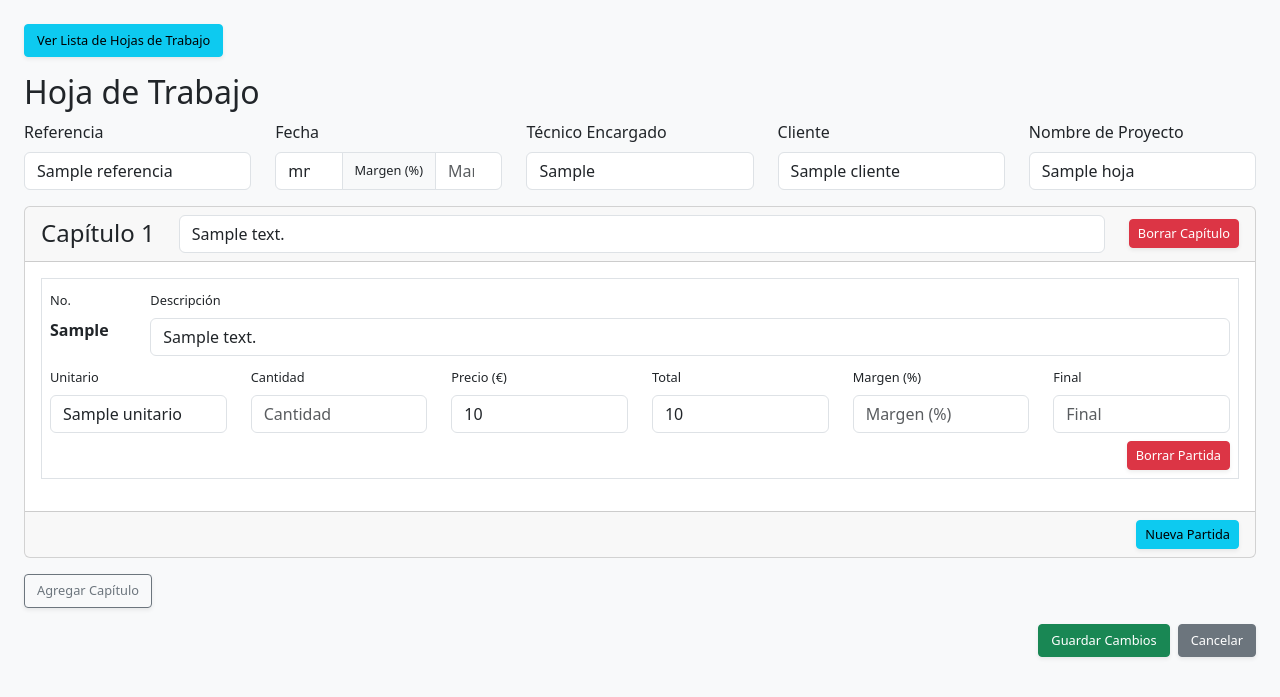
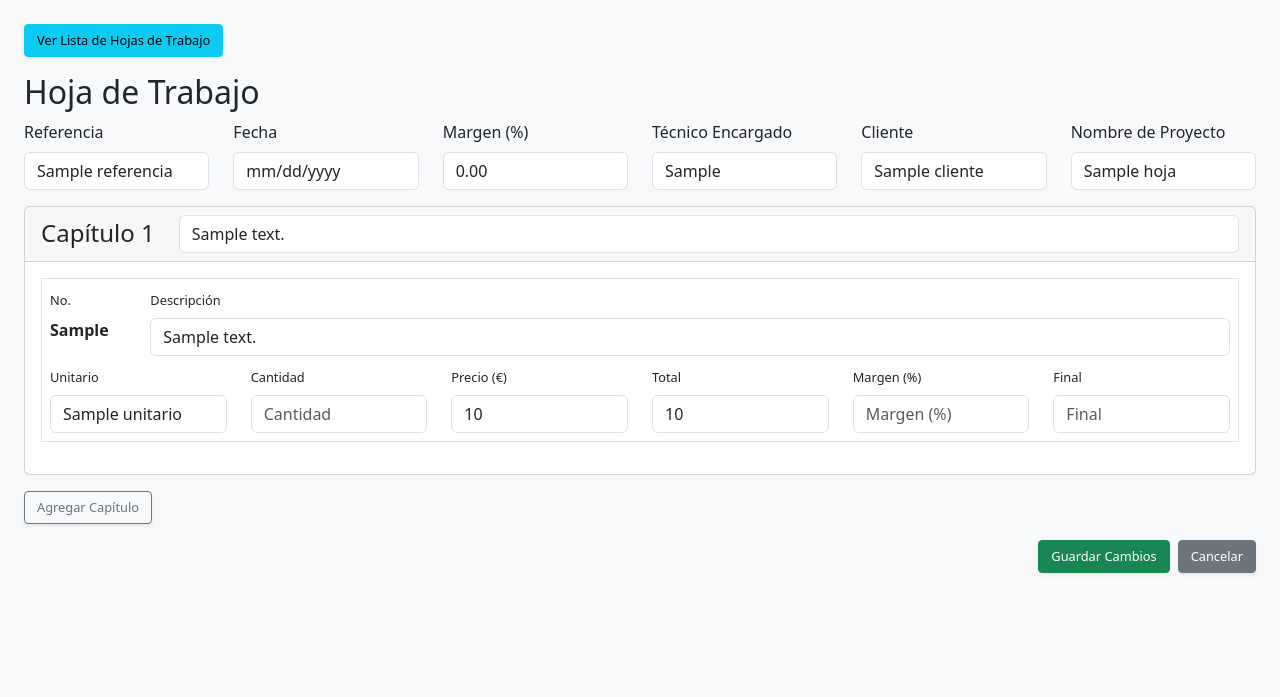
Before and after one commit to merono1/AM2.1, a Flask app: template templates/hojas_trabajo_editar.html in a window 1280 px wide. Shown: the part 56-753 px from the top of the page. Run offline with Flask 3, Linux system fonts and the light colour scheme; the template is opened without the code that fills it: most values are stand-ins (such as "Sample title", 1, 10 or a date in 2020).

Commit message:
10-04-22-33

```diff
--- a/app_web.py
+++ b/app_web.py
@@ -6,14 +6,12 @@
 from hojas_trabajo import hojas_trabajo_bp
 from dbhelper import DBHelper, create_schema
 
-
 app = Flask(__name__)
 app.secret_key = "supersecreto"
 
 # Crear la base de datos y las tablas si no existen
 db = DBHelper()
 create_schema()
-
 
 # Registrar los blueprints
 app.register_blueprint(clientes_bp)
--- a/proyectos.py
+++ b/proyectos.py
@@ -20,10 +20,12 @@
 
 @proyectos_bp.route("/proyectos", endpoint="listar_proyectos")
 def listar_proyectos():
+    # Se añade un subquery para contar presupuestos
     proyectos = db.execute_query("""
         SELECT pr.id, cl.nombre, pr.tipo_proyecto, pr.nombre_proyecto, pr.calle,
                pr.nombre_via, pr.numero, pr.puerta, pr.poblacion,
-               pr.fecha_creacion, pr.referencia
+               pr.fecha_creacion, pr.referencia,
+               (SELECT COUNT(*) FROM presupuestos WHERE id_proyecto = pr.id) AS num_presupuestos
         FROM proyectos pr
         JOIN clientes cl ON pr.id_cliente = cl.id
         ORDER BY pr.id DESC
@@ -99,7 +101,6 @@
         return redirect(url_for("proyectos_bp.listar_proyectos"))
 
     return render_template("proyectos_nuevo.html", cliente_id=cliente_id, cliente_nombre=cliente_nombre, clientes=clientes)
-# Añadir al final de proyectos.py
 
 @proyectos_bp.route("/proyectos/editar/<int:id>", methods=["GET", "POST"])
 def editar_proyecto(id):
--- a/templates/hojas_trabajo_editar.html
+++ b/templates/hojas_trabajo_editar.html
@@ -1,3 +1,4 @@
+<!-- hojas_trabajo_editar.html -->
 {% extends "layout.html" %}
 {% block content %}
 <div class="container-fluid mt-4">
@@ -7,7 +8,7 @@
   </div>
   <h2 title="Hoja de Trabajo">Hoja de Trabajo</h2>
 
-  <!-- Encabezado con datos básicos, ahora con el campo "Margen (%)" junto a la fecha -->
+  <!-- Encabezado con datos básicos -->
   <div class="row mb-3">
     <div class="col-md">
       <label class="form-label" for="referencia">Referencia</label>
@@ -15,11 +16,12 @@
     </div>
     <div class="col-md">
       <label class="form-label" for="fecha">Fecha</label>
-      <div class="input-group">
       <input type="date" class="form-control" id="fecha" name="fecha" value="{{ hoja.fecha }}" readonly title="Fecha" placeholder="Fecha">
-        <span class="input-group-text" style="font-size:0.8rem;">Margen (%)</span>
-        <input type="number" step="any" id="margenMedio" class="form-control" placeholder="Margen" style="max-width:100px;">
     </div>
+    <div class="col-md">
+      <label class="form-label" for="margenMedio">Margen (%)</label>
+      <!-- Campo editable para distribuir el margen en todas las partidas -->
+      <input type="number" step="any" class="form-control" id="margenMedio" value="0">
     </div>
     <div class="col-md">
       <label class="form-label" for="tecnico_encargado">Técnico Encargado</label>
@@ -41,7 +43,7 @@
       {% if capitulos %}
         {% for cap in capitulos %}
           {% set chap_idx = loop.index0 %}
-          <div class="card mb-3 capitulo" data-capitulo-index="{{ chap_idx }}">
+          <div class="card mb-3" data-capitulo-index="{{ chap_idx }}">
             <div class="card-header">
               <div class="row align-items-center">
                 <div class="col-auto">
@@ -50,18 +52,15 @@
                 <div class="col">
                   <input type="text" class="form-control" name="capitulos[{{ chap_idx }}][descripcion]" value="{{ cap.descripcion }}" placeholder="Descripción del capítulo" required title="Descripción del capítulo">
                 </div>
-                <div class="col-auto">
-                  <button type="button" class="btn btn-danger btn-sm deleteCapituloBtn" title="Borrar Capítulo">Borrar Capítulo</button>
               </div>
             </div>
-            </div>
-            <div class="card-body partidasContainer" data-capitulo-index="{{ chap_idx }}" data-partida-index="{{ cap.partidas|length }}">
+            <div class="card-body">
               {% if cap.partidas %}
                 {% for part in cap.partidas %}
                   {% set part_idx = loop.index0 %}
-                  <div class="mb-3 partida border p-2">
+                  <div class="mb-3 border p-2">
                     <!-- Primera fila: Número y Descripción -->
-                    <div class="row mb-2">
+                    <div class="row">
                       <div class="col-1">
                         <label class="form-label small-label" title="Número">No.</label>
                         <div class="fw-bold" title="Número de partida">{{ part.capitulo_numero }}</div>
@@ -72,43 +71,37 @@
                       </div>
                     </div>
                     <!-- Segunda fila: Campos Unitario, Cantidad, Precio, Total, Margen, Final -->
-                    <div class="row align-items-center">
-                      <div class="col-md-2">
+                    <div class="row mt-2">
+                      <div class="col">
                         <label class="form-label small-label" title="Unitario">Unitario</label>
                         <input type="text" class="form-control" name="capitulos[{{ chap_idx }}][partidas][{{ part_idx }}][unitario]" value="{{ part.unitario }}" placeholder="Unitario" required title="Unidad de medida">
                       </div>
-                      <div class="col-md-2">
+                      <div class="col">
                         <label class="form-label small-label" title="Cantidad">Cantidad</label>
                         <input type="number" step="any" class="form-control" name="capitulos[{{ chap_idx }}][partidas][{{ part_idx }}][cantidad]" value="{{ part.cantidad }}" placeholder="Cantidad" required title="Cantidad">
                       </div>
-                      <div class="col-md-2">
+                      <div class="col">
                         <label class="form-label small-label" title="Precio (€)">Precio (€)</label>
                         <input type="number" step="any" class="form-control" name="capitulos[{{ chap_idx }}][partidas][{{ part_idx }}][precio]" value="{{ part.precio }}" placeholder="Precio" required title="Precio en euros">
                       </div>
-                      <div class="col-md-2">
+                      <div class="col">
                         <label class="form-label small-label" title="Total">Total</label>
                         <input type="number" step="any" class="form-control" name="capitulos[{{ chap_idx }}][partidas][{{ part_idx }}][total]" value="{{ part.total }}" placeholder="Total" readonly title="Total">
                       </div>
-                      <div class="col-md-2">
+                      <div class="col">
                         <label class="form-label small-label" title="Margen (%)">Margen (%)</label>
-                        <input type="number" step="any" class="form-control partida-margen" name="capitulos[{{ chap_idx }}][partidas][{{ part_idx }}][margen]" value="{{ part.margen or 40 }}" placeholder="Margen (%)" required title="Margen de beneficio">
+                        <input type="number" step="any" class="form-control" name="capitulos[{{ chap_idx }}][partidas][{{ part_idx }}][margen]" value="{{ part.margen }}" placeholder="Margen (%)" required title="Margen de beneficio en porcentaje">
                       </div>
-                      <div class="col-md-2">
+                      <div class="col">
                         <label class="form-label small-label" title="Final">Final</label>
-                        <input type="number" step="any" class="form-control partida-final" name="capitulos[{{ chap_idx }}][partidas][{{ part_idx }}][final]" value="{{ part.final }}" placeholder="Final" readonly title="Precio final">
-                      </div>
-                    </div>
-                    <div class="row mt-2">
-                      <div class="col text-end">
-                        <button type="button" class="btn btn-danger btn-sm deletePartidaBtn" title="Borrar Partida">Borrar Partida</button>
+                        <input type="number" step="any" class="form-control" name="capitulos[{{ chap_idx }}][partidas][{{ part_idx }}][final]" value="{{ part.final }}" placeholder="Final" readonly title="Precio final">
                       </div>
                     </div>
                   </div>
                 {% endfor %}
+              {% else %}
+                <p>No hay partidas para este capítulo.</p>
               {% endif %}
-            </div>
-            <div class="card-footer text-end">
-              <button type="button" class="btn btn-info btn-sm addPartidaBtn" data-capitulo-index="{{ chap_idx }}" title="Agregar Nueva Partida">Nueva Partida</button>
             </div>
           </div>
         {% endfor %}
@@ -118,9 +111,7 @@
     </div>
 
     <!-- Botón para agregar un capítulo nuevo -->
-    <div class="mb-3">
-      <button type="button" class="btn btn-outline-secondary" id="addCapituloBtn" title="Agregar Capítulo">Agregar Capítulo</button>
-    </div>
+    <button type="button" class="btn btn-outline-secondary mb-3" id="addCapituloBtn">Agregar Capítulo</button>
 
     <!-- Botones finales -->
     <div class="d-flex justify-content-end">
@@ -130,12 +121,9 @@
   </form>
 </div>
 
-<!-- Código JavaScript para gestionar capítulos, partidas y margen -->
 <script>
-  // Variable global para almacenar el promedio previo de márgenes
   let headerOldAvg = 0;
 
-  // Función que recorre todos los inputs de margen de las partidas y actualiza el campo "Margen" de la cabecera
   function recalcAverageMargin() {
     const marginInputs = document.querySelectorAll('input[name*="[margen]"]');
     let sum = 0, count = 0;
@@ -149,7 +137,6 @@
     return avg;
   }
 
-  // Actualiza el campo "Final" en la misma fila usando total y margen
   function updateFinalForMargin(margenInput) {
     const row = margenInput.closest('.row');
     if (row) {
@@ -162,7 +149,6 @@
     }
   }
 
-  // Distribuye el nuevo promedio entre todas las partidas
   function distributeNewAverage(newAvg) {
     const marginInputs = document.querySelectorAll('input[name*="[margen]"]');
     marginInputs.forEach(function(input) {
@@ -174,19 +160,65 @@
     recalcAverageMargin();
   }
 
-  // Recalcula los índices de capítulos y partidas y actualiza los nombres de los campos
+  function attachMarginListeners() {
+    const marginInputs = document.querySelectorAll('input[name*="[margen]"]');
+    marginInputs.forEach(function(input) {
+      input.addEventListener('input', function() {
+        updateFinalForMargin(input);
+        recalcAverageMargin();
+      });
+    });
+  }
+
+  function deletePartida(btn) {
+    const partidaDiv = btn.closest('.partida');
+    const partidasContainer = partidaDiv.parentElement;
+    partidasContainer.removeChild(partidaDiv);
+    recalcIndices();
+  }
+
+  function deleteCapitulo(btn) {
+    const capDiv = btn.closest('.capitulo');
+    const capIndex = parseInt(capDiv.getAttribute('data-capitulo-index'));
+    const capitulosContainer = document.getElementById('capitulosContainer');
+    if (capIndex === 0) {
+      alert("No se puede borrar el primer capítulo.");
+      return;
+    }
+    const chapters = capitulosContainer.querySelectorAll('.capitulo');
+    let prevChapter = null;
+    chapters.forEach(function(ch) {
+      if (parseInt(ch.getAttribute('data-capitulo-index')) === capIndex - 1) {
+        prevChapter = ch;
+      }
+    });
+    if (prevChapter) {
+      const partidasToMove = capDiv.querySelector('.partidasContainer');
+      const prevPartidasContainer = prevChapter.querySelector('.partidasContainer');
+      while (partidasToMove.firstChild) {
+        prevPartidasContainer.appendChild(partidasToMove.firstChild);
+      }
+    }
+    capitulosContainer.removeChild(capDiv);
+    recalcIndices();
+  }
+
   function recalcIndices() {
     const chapters = document.querySelectorAll('#capitulosContainer .capitulo');
     chapters.forEach(function(chapter, i) {
       chapter.setAttribute('data-capitulo-index', i);
       const header = chapter.querySelector('h4');
       header.textContent = "Capítulo " + (i + 1);
-      const capInput = chapter.querySelector('input[name^="capitulos"]');
-      capInput.setAttribute('name', `capitulos[${i}][descripcion]`);
+      const select = chapter.querySelector('select[name^="capitulos"]');
+      select.setAttribute('name', `capitulos[${i}][tipo]`);
       const partidasContainer = chapter.querySelector('.partidasContainer');
       partidasContainer.setAttribute('data-capitulo-index', i);
       const partidas = partidasContainer.querySelectorAll('.partida');
       partidas.forEach(function(partida, j) {
+        const numberElem = partida.querySelector('span.fw-bold');
+        if(numberElem){
+          numberElem.textContent = (i + 1) + "." + (j + 1);
+        }
         const inputs = partida.querySelectorAll('input, textarea, select');
         inputs.forEach(function(input) {
           const nameMatch = input.getAttribute('name').match(/\[([a-zA-Z0-9_]+)\]$/);
@@ -200,23 +232,6 @@
     });
   }
 
-  // Función para eliminar una partida
-  function deletePartida(btn) {
-    const partidaDiv = btn.closest('.partida');
-    const partidasContainer = partidaDiv.parentElement;
-    partidasContainer.removeChild(partidaDiv);
-    recalcIndices();
-  }
-
-  // Función para eliminar un capítulo
-  function deleteCapitulo(btn) {
-    const capDiv = btn.closest('.capitulo');
-    const capitulosContainer = document.getElementById('capitulosContainer');
-    capitulosContainer.removeChild(capDiv);
-    recalcIndices();
-  }
-
-  // Función para añadir una partida a un capítulo dado
   function addPartida(capituloIndex, chapterNumber) {
     const partidasContainer = document.querySelector(`.partidasContainer[data-capitulo-index="${capituloIndex}"]`);
     let partidaIndex = parseInt(partidasContainer.getAttribute('data-partida-index')) || 0;
@@ -229,13 +244,13 @@
           <div class="col">
             <div class="d-flex align-items-center">
               <span class="fw-bold me-2">${partidaNumber}</span>
-            <textarea name="capitulos[${capituloIndex}][partidas][${partidaIndex}][descripcion]" class="form-control flex-grow-1" rows="1" required placeholder="Descripción"></textarea>
+              <textarea name="capitulos[${capituloIndex}][partidas][${partidaIndex}][descripcion]" class="form-control flex-grow-1" rows="1" required></textarea>
             </div>
           </div>
         </div>
         <div class="row align-items-center">
           <div class="col-md-2">
-          <label class="form-label">Unitario</label>
+            <label class="form-label">Unitarios</label>
             <select name="capitulos[${capituloIndex}][partidas][${partidaIndex}][unitario]" class="form-select" required>
               <option value="">Seleccione</option>
               <option value="ML">ML</option>
@@ -247,26 +262,26 @@
           </div>
           <div class="col-md-2">
             <label class="form-label">Cantidad</label>
-          <input type="number" step="any" name="capitulos[${capituloIndex}][partidas][${partidaIndex}][cantidad]" class="form-control" required placeholder="Cantidad">
+            <input type="number" step="any" name="capitulos[${capituloIndex}][partidas][${partidaIndex}][cantidad]" class="form-control" required>
           </div>
           <div class="col-md-2">
             <label class="form-label">Precio (€)</label>
-          <input type="number" step="any" name="capitulos[${capituloIndex}][partidas][${partidaIndex}][precio]" class="form-control" required placeholder="Precio">
+            <input type="number" step="any" name="capitulos[${capituloIndex}][partidas][${partidaIndex}][precio]" class="form-control" required>
           </div>
           <div class="col-md-2">
             <label class="form-label">Total</label>
-          <input type="number" step="any" name="capitulos[${capituloIndex}][partidas][${partidaIndex}][total]" class="form-control" readonly placeholder="Total">
+            <input type="number" step="any" name="capitulos[${capituloIndex}][partidas][${partidaIndex}][total]" class="form-control" readonly>
           </div>
           <div class="col-md-2">
             <label class="form-label">Margen (%)</label>
-          <input type="number" step="any" name="capitulos[${capituloIndex}][partidas][${partidaIndex}][margen]" class="form-control partida-margen" value="40" required placeholder="Margen (%)">
+            <input type="number" step="any" name="capitulos[${capituloIndex}][partidas][${partidaIndex}][margen]" class="form-control partida-margen" value="40" required>
           </div>
           <div class="col-md-2">
             <label class="form-label">Final</label>
-          <input type="number" step="any" name="capitulos[${capituloIndex}][partidas][${partidaIndex}][final]" class="form-control partida-final" readonly placeholder="Final">
+            <input type="number" step="any" name="capitulos[${capituloIndex}][partidas][${partidaIndex}][final]" class="form-control partida-final" readonly>
           </div>
           <div class="col-12 text-end mt-2">
-          <button type="button" class="btn btn-danger btn-sm deletePartidaBtn" title="Borrar Partida">Borrar Partida</button>
+            <button type="button" class="btn btn-danger btn-sm deletePartidaBtn">Borrar Partida</button>
           </div>
         </div>
     `;
@@ -275,7 +290,6 @@
     partidaIndex++;
     partidasContainer.setAttribute('data-partida-index', partidaIndex);
 
-    // Agregar listeners a los nuevos inputs
     const cantidadInput = partidaDiv.querySelector(`input[name="capitulos[${capituloIndex}][partidas][${partidaIndex-1}][cantidad]"]`);
     const precioInput = partidaDiv.querySelector(`input[name="capitulos[${capituloIndex}][partidas][${partidaIndex-1}][precio]"]`);
     const totalInput = partidaDiv.querySelector(`input[name="capitulos[${capituloIndex}][partidas][${partidaIndex-1}][total]"]`);
@@ -283,8 +297,8 @@
 
     function updateTotal() {
       const cantidad = parseFloat(cantidadInput.value) || 0;
-      const precio = parseFloat(precioInput.value) || 0;
-      const total = cantidad * precio;
+      const priceVal = parseFloat(precioInput.value) || 0;
+      const total = cantidad * priceVal;
       totalInput.value = total.toFixed(2);
       updateFinalForMargin(margenInput);
     }
@@ -301,68 +315,10 @@
     });
   }
 
-  // Función para añadir un capítulo nuevo
-  function addCapitulo() {
-    const capituloContainer = document.getElementById('capitulosContainer');
-    let capituloCount = capituloContainer.children.length;
-    const capituloIndex = capituloCount;
-    const capituloDiv = document.createElement('div');
-    capituloDiv.className = 'card mb-3 capitulo';
-    capituloDiv.setAttribute('data-capitulo-index', capituloIndex);
-    capituloDiv.innerHTML = `
-      <div class="card-header">
-        <div class="row align-items-center">
-          <div class="col-auto">
-            <h4 class="mb-0" title="Capítulo ${capituloIndex + 1}">Capítulo ${capituloIndex + 1}</h4>
-          </div>
-          <div class="col">
-            <input type="text" class="form-control" name="capitulos[${capituloIndex}][descripcion]" placeholder="Descripción del capítulo" required title="Descripción del capítulo">
-          </div>
-          <div class="col-auto">
-            <button type="button" class="btn btn-danger btn-sm deleteCapituloBtn" title="Borrar Capítulo">Borrar Capítulo</button>
-          </div>
-        </div>
-      </div>
-      <div class="card-body partidasContainer" data-capitulo-index="${capituloIndex}" data-partida-index="0">
-      </div>
-      <div class="card-footer text-end">
-        <button type="button" class="btn btn-info btn-sm addPartidaBtn" data-capitulo-index="${capituloIndex}" title="Agregar Nueva Partida">Nueva Partida</button>
-      </div>
-    `;
-    capituloContainer.appendChild(capituloDiv);
-    recalcIndices();
+  document.addEventListener("DOMContentLoaded", function(){
+    attachMarginListeners();
+    recalcAverageMargin();
 
-    capituloDiv.querySelector('.deleteCapituloBtn').addEventListener('click', function() {
-      deleteCapitulo(this);
-    });
-    capituloDiv.querySelector('.addPartidaBtn').addEventListener('click', function() {
-      const capIndex = this.getAttribute('data-capitulo-index');
-      addPartida(capIndex, parseInt(capIndex) + 1);
-    });
-  }
-
-  // Asignar listeners a botones existentes
-  document.querySelectorAll(".deleteCapituloBtn").forEach(function(btn) {
-    btn.addEventListener("click", function() {
-      deleteCapitulo(this);
-    });
-  });
-  document.querySelectorAll(".deletePartidaBtn").forEach(function(btn) {
-    btn.addEventListener("click", function() {
-      deletePartida(this);
-    });
-  });
-  document.querySelectorAll(".addPartidaBtn").forEach(function(btn) {
-    btn.addEventListener("click", function() {
-      const capIndex = this.getAttribute("data-capitulo-index");
-      addPartida(capIndex, parseInt(capIndex) + 1);
-    });
-  });
-  document.getElementById("addCapituloBtn").addEventListener("click", function() {
-    addCapitulo();
-  });
-
-  // Escucha el campo "Margen" (anteriormente margen medio) en la cabecera para distribuir el nuevo valor
     const margenMedioInput = document.getElementById('margenMedio');
     margenMedioInput.addEventListener('focus', function() {
       headerOldAvg = recalcAverageMargin();
@@ -372,16 +328,64 @@
       distributeNewAverage(newAvg);
     });
 
-  // Inicialmente, asigna listeners a márgenes ya existentes
-  function attachMarginListeners() {
-    const marginInputs = document.querySelectorAll('input[name*="[margen]"]');
-    marginInputs.forEach(function(input) {
-      input.addEventListener('input', function() {
-        updateFinalForMargin(input);
-        recalcAverageMargin();
+    let capituloContainer = document.getElementById('capitulosContainer');
+    let capituloCount = capituloContainer.children.length;
+    if (!capituloCount) { capituloCount = 0; }
+
+    document.getElementById('addCapituloBtn').addEventListener('click', function() {
+      capituloCount++;
+      const capituloIndex = capituloCount - 1;
+
+      const capituloDiv = document.createElement('div');
+      capituloDiv.className = 'capitulo mb-4 border p-3';
+      capituloDiv.setAttribute('data-capitulo-index', capituloIndex);
+      capituloDiv.innerHTML = `
+          <div class="d-flex align-items-center mb-3">
+            <h4 class="mb-0 me-2">Capítulo ${capituloCount}</h4>
+            <select name="capitulos[${capituloIndex}][tipo]" class="form-select w-auto me-2" required>
+              <option value="">Seleccione</option>
+              {% for opcion in capitulos_options %}
+                <option value="{{ opcion }}">{{ opcion }}</option>
+              {% endfor %}
+            </select>
+            <button type="button" class="btn btn-danger btn-sm deleteCapituloBtn">Borrar Capítulo</button>
+          </div>
+          <div class="partidasContainer" data-capitulo-index="${capituloIndex}" data-partida-index="0">
+          </div>
+          <button type="button" class="btn btn-info btn-sm addPartidaBtn" data-capitulo-index="${capituloIndex}">Nueva Partida</button>
+      `;
+
+      capituloContainer.appendChild(capituloDiv);
+
+      capituloDiv.querySelector('.deleteCapituloBtn').addEventListener('click', function() {
+        deleteCapitulo(this);
+      });
+
+      // Asignar listener al botón "Nueva Partida" del nuevo capítulo
+      capituloDiv.querySelector('.addPartidaBtn').addEventListener('click', function() {
+        const capIndex = this.getAttribute('data-capitulo-index');
+        addPartida(capIndex, parseInt(capIndex) + 1);
+      });
+
+      recalcIndices();
+    });
+
+    document.querySelectorAll('.deleteCapituloBtn').forEach(function(btn) {
+      btn.addEventListener('click', function() {
+        deleteCapitulo(this);
       });
     });
-  }
-  attachMarginListeners();
+    document.querySelectorAll('.deletePartidaBtn').forEach(function(btn) {
+      btn.addEventListener('click', function() {
+        deletePartida(this);
+      });
+    });
+    document.querySelectorAll('.addPartidaBtn').forEach(function(btn) {
+      btn.addEventListener('click', function() {
+        const capIndex = this.getAttribute('data-capitulo-index');
+        addPartida(capIndex, parseInt(capIndex) + 1);
+      });
+    });
+  });
 </script>
 {% endblock %}
--- a/templates/layout.html
+++ b/templates/layout.html
@@ -1,3 +1,4 @@
+<!-- layout.html -->
 <!DOCTYPE html>
 <html lang="es">
 <head>
--- a/templates/proyectos_editar.html
+++ b/templates/proyectos_editar.html
@@ -60,9 +60,10 @@
         <button type="submit" class="btn btn-danger">Borrar</button>
       </form>
 
-      <a href="{{ url_for('presupuestos_bp.nuevo_presupuesto_proyecto', proyecto_id=proyecto[0]) }}" class="btn btn-success">
+      <a href="{{ url_for('presupuestos_bp.nuevo_presupuesto', proyecto_id=proyecto[0]) }}" class="btn btn-success">
         Nuevo presupuesto
       </a>
+
     </div>
   </form>
 </div>
```
Also changed, not shown: presupuestos.py (+110 -14 lines), templates/presupuesto_nuevo.html (+27 -22 lines), templates/presupuestos_por_proyecto.html (added, +31 -0 lines), templates/proyectos_list.html (+55 -0 lines), data/app.db. Lines whose indentation alone changed are shown as unchanged.
